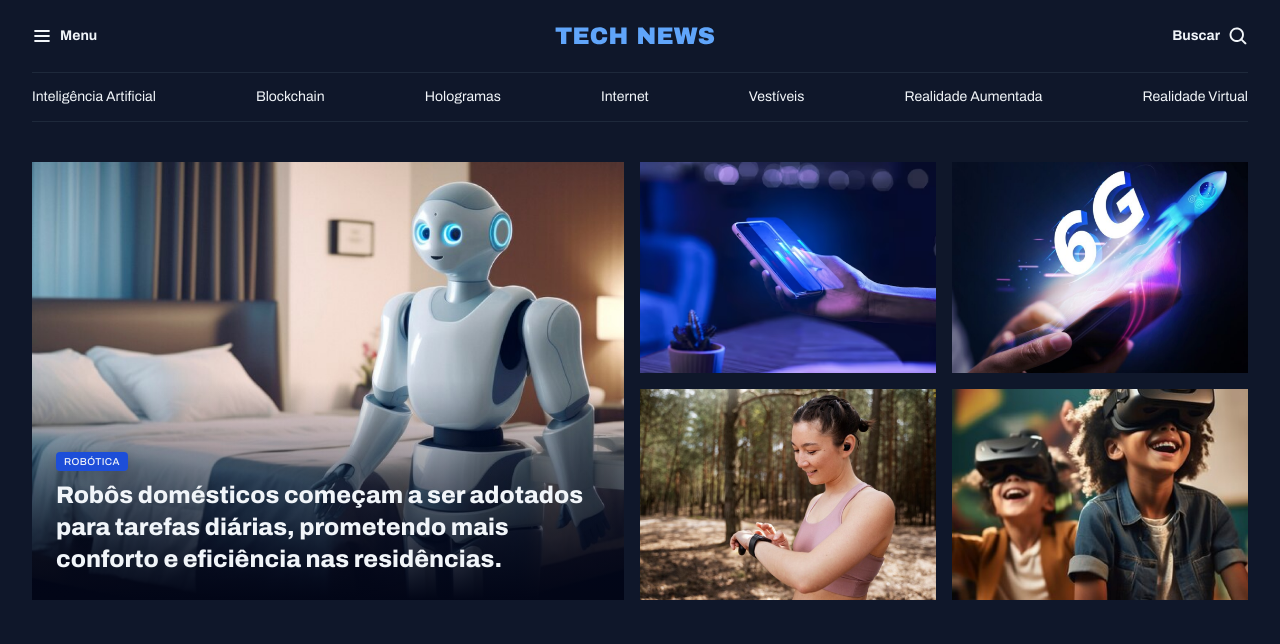
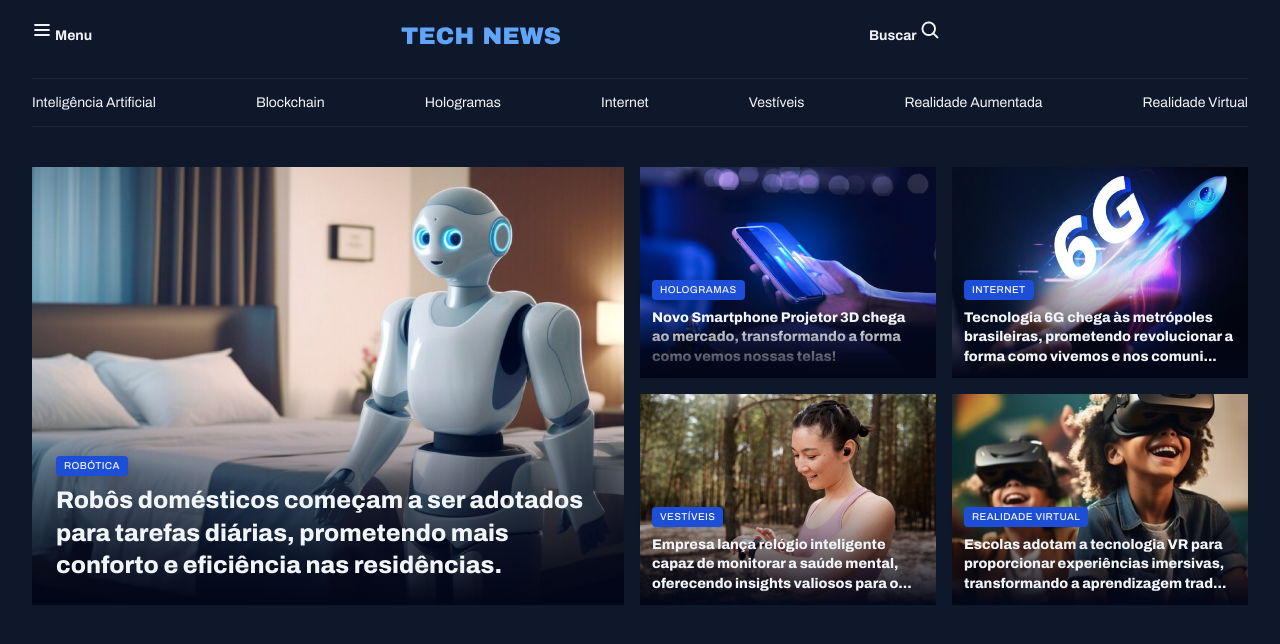
Before and after one commit to KATHeleen268/Projeto_Portal_de_Noticias, a plain HTML site: page index.html in a window 1280 px wide. Drawn offline with Linux system fonts and the light colour scheme.

Commit message:
Finalizando a seção destaques

```diff
--- a/index.html
+++ b/index.html
@@ -14,19 +14,19 @@
 <body>
     <header class="container">
         <nav id="primary" class="grid grid-flow-col">
-            <div>
+            <figure>
                 <img src="assets/icons/List.svg" alt="ícone de menu">
                 <strong>Menu</strong>
-            </div>
+            </figure>
 
-            <div>
+            <figure>
                 <img src="assets/Logo.svg" alt="TechNews logo">
-            </div>
+            </figure>
 
-            <div>
+            <figure>
                 <strong>Buscar</strong>
                 <img src="assets/icons/MagnifyingGlass.svg" alt="ícone de upa para pesquisa">
-            </div>
+            </figure>
 
         </nav>
         <nav id="secondary" class="grid  grid-flow-col">
@@ -54,21 +54,49 @@
             </figure>
 
             <div class="grid grid-cols-2  gap-16">
-                <div>
+                <figure class="card">
                 <img src="assets/images/Image 02.png" alt="mão humana segurando um celular">
-                </div>
 
-                <div>
+                <figcaption class="card">
+                    <span class="content-tag">Hologramas</span>
+                    <h2 class="text-lg">
+                        Novo Smartphone Projetor 3D chega ao mercado, transformando a forma como vemos nossas telas!
+                    </h2>
+                </figcaption>
+                </figure>
+
+                <figure class="card">
                     <img src="assets/images/Image 03.png" alt="">
-                </div>
 
-                <div>
+                    <figcaption>
+                        <span class="content-tag">Internet</span>
+                        <h2 class="text-lg">
+                            Tecnologia 6G chega às metrópoles brasileiras, prometendo revolucionar a forma como vivemos e nos comuni...
+                        </h2>
+                    </figcaption>
+                </figure>
+
+                <figure class="card">
                     <img src="assets/images/Image 04.png" alt="">
-                </div>
 
-                <div>
+                    <figcaption>
+                        <span class="content-tag">Vestíveis</span>
+                        <h2 class="text-lg">
+                            Empresa lança relógio inteligente capaz de monitorar a saúde mental, oferecendo insights valiosos para o...
+                        </h2>
+                    </figcaption>
+                </figure>
+
+                <figure class="card">
                     <img src="assets/images/Image 05.png" alt="">
-                </div>
+
+                    <figcaption>
+                        <span class="content-tag">Realidade Virtual</span>
+                        <h2 class="text-lg">
+                            Escolas adotam a tecnologia VR para proporcionar experiências imersivas, transformando a aprendizagem trad...
+                        </h2>
+                    </figcaption>
+                </figure>
 
             </div>
         </section>
--- a/styles/global.css
+++ b/styles/global.css
@@ -55,7 +55,7 @@ main{
 }
 
 .content-tag{
-   display: inline block;
+   display: inline-block;
    background-color: var(--brand-color-dark);
    padding: 4px 8px;
    border-radius: 4px;
--- a/styles/sections.css
+++ b/styles/sections.css
@@ -7,6 +7,7 @@
 
     .card{
         border-radius: 4px;
+
         position: relative;
 
        &::before {
@@ -27,6 +28,10 @@
 
         padding: 24px;
 
+        &:has(.text-lg){
+            padding: 12px;
+        }
+
         h2{
             margin-top: 8px;
         }
```
